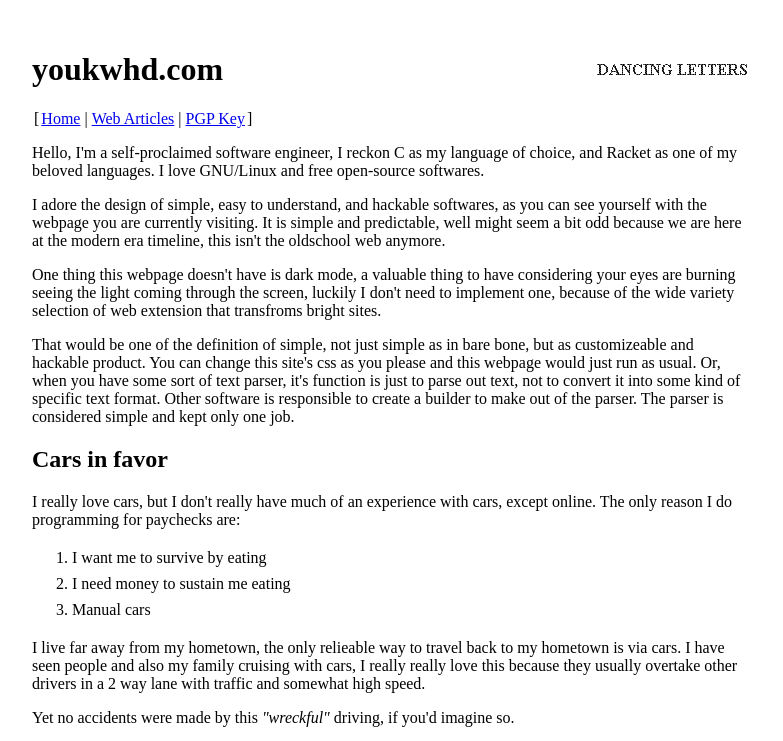
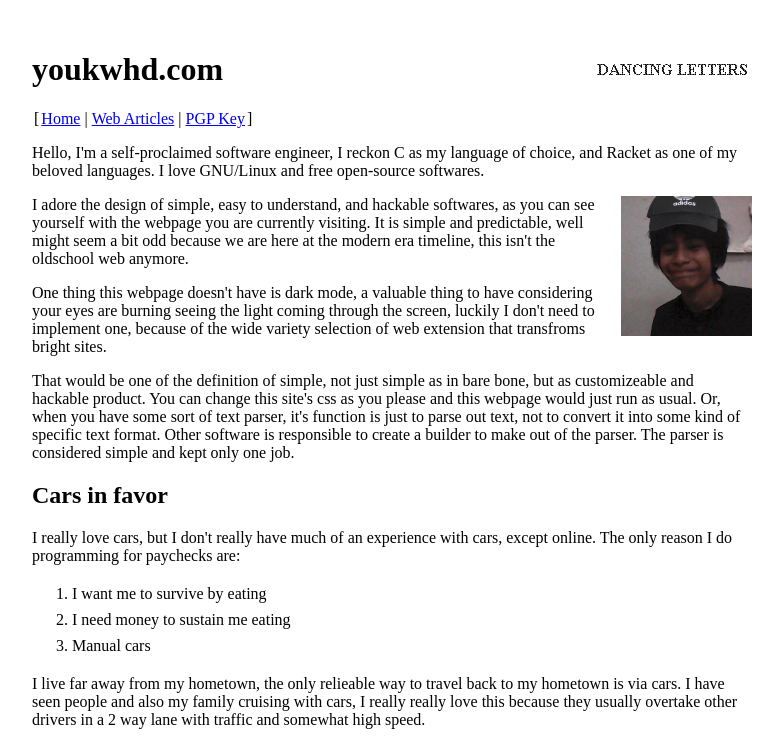
Before and after one commit to youkwhd/youkwhd.com, a Next.js app: page / in a window 1280 px wide. Shown: the top 741 px of the page, without its empty margins (248-1031 px from the left). Built offline with nearby package versions, Linux system fonts and the light colour scheme.

Commit message:
chore: add me photo

```diff
--- a/src/pages/index.tsx
+++ b/src/pages/index.tsx
@@ -28,6 +28,9 @@ export default ({ posts, banners }: Props): JSX.Element => {
             <p>
                 Hello, I'm a self-proclaimed software engineer, I reckon C as my language of choice, and Racket as one of my beloved languages. I love GNU/Linux and free open-source softwares.
             </p>
+            <aside>
+                <img src="/images/profile.jpeg" alt="" width={131} height={140}/>
+            </aside>
             <p>
                 I adore the design of simple, easy to understand, and hackable softwares, as you can see yourself with the webpage you are currently visiting. It is simple and predictable, well might seem a bit odd because we are here at the modern era timeline, this isn't the oldschool web anymore.
             </p>
```
